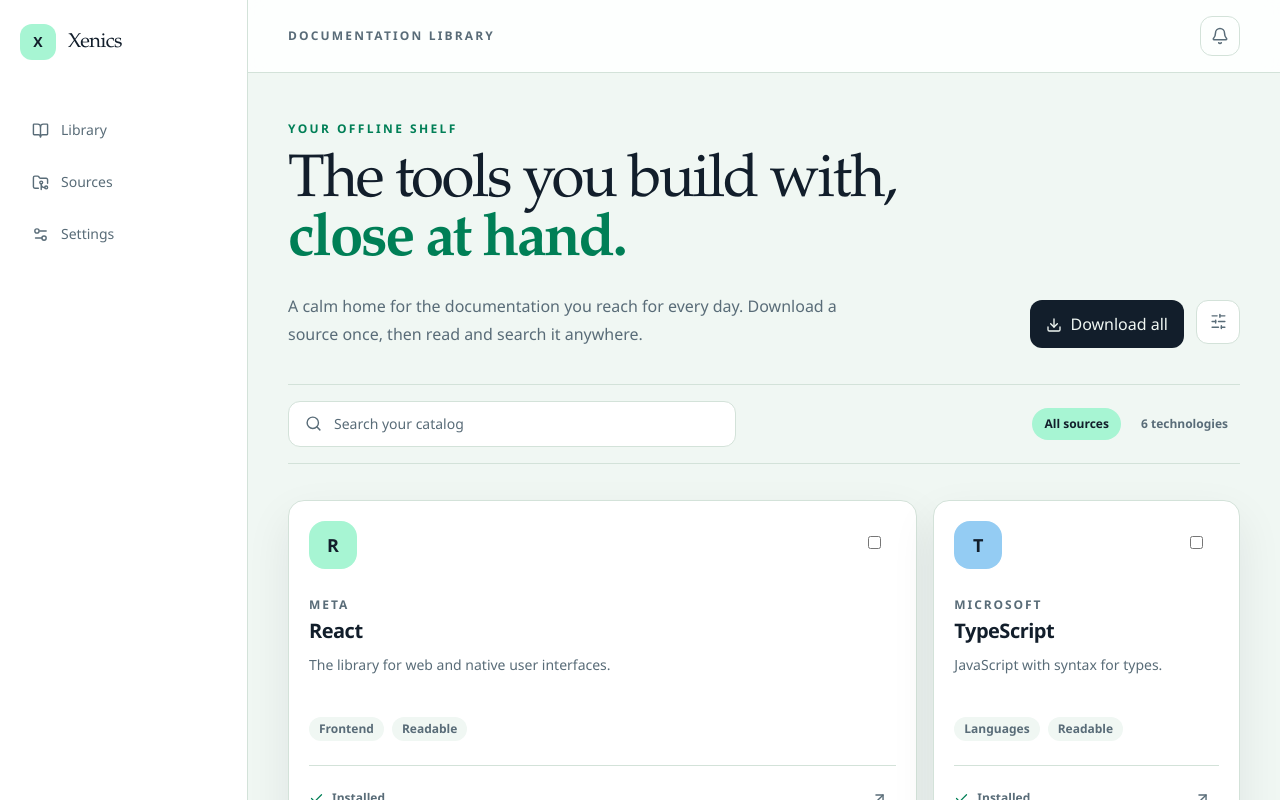
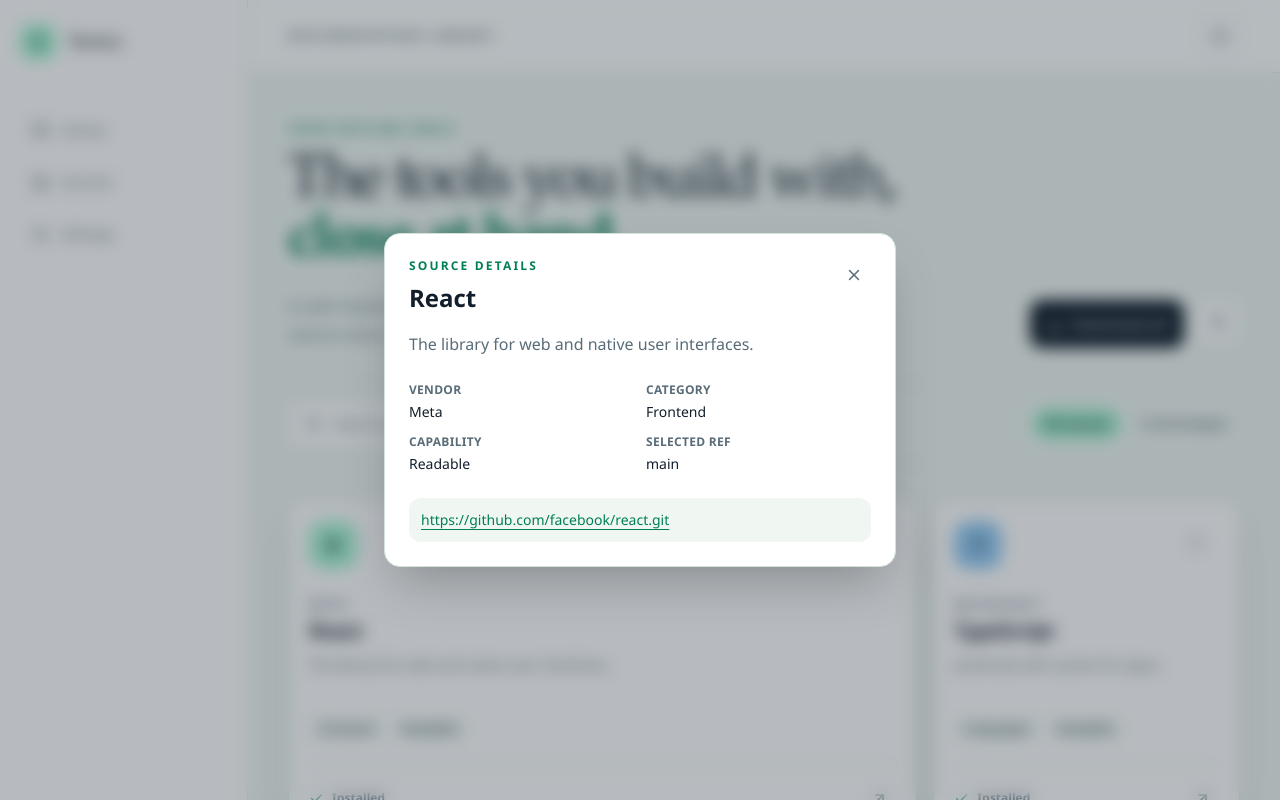
Before and after one commit to denistrator/xenics, a React (Vite) app: page / in a window 1280 px wide. Both pictures are taken after a click on the button 602 px from the left and 668 px from the top of the page. Shown: the top 800 px of the page. Built offline with nearby package versions, Linux system fonts and the light colour scheme.

Commit message:
feat: complete catalog interaction workflows

```diff
--- a/src/features/catalog/CatalogPage.tsx
+++ b/src/features/catalog/CatalogPage.tsx
@@ -2,7 +2,8 @@ import { Download, Search, SlidersHorizontal } from 'lucide-react'
 import { useDeferredValue, useMemo, useState, type ReactNode } from 'react'
 import { repositories } from './catalog-model'
 import { RepositoryCard } from './RepositoryCard'
-import { selectRange, toggleSelection } from './catalog-selection'
+import { defaultDownloadSelection, selectRange, toggleSelection } from './catalog-selection'
+import { SourceDetails } from './SourceDetails'
 
 type DownloadState = 'idle' | 'loading' | 'success' | 'error'
 
@@ -30,6 +31,7 @@ export function CatalogPage({ onDownload }: CatalogPageProps): ReactNode {
   const [selectionAnchorId, setSelectionAnchorId] = useState<string | null>(null)
   const [searchQuery, setSearchQuery] = useState('')
   const [downloadState, setDownloadState] = useState<DownloadState>('idle')
+  const [detailsRepositoryId, setDetailsRepositoryId] = useState<string | null>(null)
   const deferredSearchQuery = useDeferredValue(searchQuery.trim().toLowerCase())
 
   const visibleRepositories = useMemo(
@@ -38,9 +40,7 @@ export function CatalogPage({ onDownload }: CatalogPageProps): ReactNode {
   )
   const selectedRepositoryIds = useMemo(() => new Set(selectedIds), [selectedIds])
   const downloadableRepositoryIds = useMemo(
-    () => repositories
-      .filter((repository) => repository.capability !== 'Website only')
-      .map((repository) => repository.id),
+    () => defaultDownloadSelection(repositories),
     [],
   )
 
@@ -86,6 +86,9 @@ export function CatalogPage({ onDownload }: CatalogPageProps): ReactNode {
     success: 'Downloads queued',
     error: 'Download failed — retry',
   }[downloadState]
+  const detailsRepository = detailsRepositoryId === null
+    ? undefined
+    : repositories.find(({ id }) => id === detailsRepositoryId)
 
   return (
     <div id="catalog" className="space-y-9">
@@ -157,12 +160,13 @@ export function CatalogPage({ onDownload }: CatalogPageProps): ReactNode {
               featured={index === 0 && deferredSearchQuery === ''}
               selected={selectedRepositoryIds.has(repository.id)}
               onSelect={(shiftKey) => handleSelect(repository.id, shiftKey)}
-              onOpen={() => undefined}
+              onOpen={() => setDetailsRepositoryId(repository.id)}
               onDownload={() => void startDownload([repository.id])}
             />
           ))}
         </div>
       )}
+      {detailsRepository && <SourceDetails repository={detailsRepository} onClose={() => setDetailsRepositoryId(null)} />}
     </div>
   )
 }
--- /dev/null
+++ b/src/features/catalog/SourceDetails.tsx
@@ -0,0 +1,36 @@
+import { X } from 'lucide-react'
+import type { ReactNode } from 'react'
+import type { Repository } from './catalog-model'
+
+type SourceDetailsProps = {
+  repository: Repository
+  onClose: () => void
+}
+
+export function SourceDetails({ repository, onClose }: SourceDetailsProps): ReactNode {
+  return (
+    <div className="fixed inset-0 z-40 grid place-items-center bg-x-ink/30 p-4 backdrop-blur-sm" role="presentation" onClick={(event) => { if (event.target === event.currentTarget) onClose() }}>
+      <section role="dialog" aria-modal="true" aria-label={`${repository.name} details`} className="w-full max-w-lg rounded-2xl border border-x-line bg-x-panel p-6 shadow-2xl">
+        <div className="flex items-start justify-between gap-4">
+          <div>
+            <p className="text-xs font-bold uppercase tracking-[.18em] text-x-mint-strong">Source details</p>
+            <h2 id="source-details-title" className="mt-2 text-2xl font-semibold">{repository.name}</h2>
+          </div>
+          <button type="button" aria-label="Close source details" onClick={onClose} className="rounded-lg p-2 text-x-muted hover:bg-x-paper">
+            <X aria-hidden="true" size={18} />
+          </button>
+        </div>
+        <p className="mt-4 leading-7 text-x-muted">{repository.description}</p>
+        <dl className="mt-6 grid gap-3 text-sm sm:grid-cols-2">
+          <div><dt className="text-xs font-semibold uppercase tracking-wide text-x-muted">Vendor</dt><dd className="mt-1">{repository.vendor}</dd></div>
+          <div><dt className="text-xs font-semibold uppercase tracking-wide text-x-muted">Category</dt><dd className="mt-1">{repository.category}</dd></div>
+          <div><dt className="text-xs font-semibold uppercase tracking-wide text-x-muted">Capability</dt><dd className="mt-1">{repository.capability}</dd></div>
+          <div><dt className="text-xs font-semibold uppercase tracking-wide text-x-muted">Selected ref</dt><dd className="mt-1">{repository.selectedRef}</dd></div>
+        </dl>
+        <a href={repository.sourceUrl} target="_blank" rel="noreferrer" className="mt-6 block break-all rounded-xl bg-x-paper p-3 text-sm text-x-mint-strong underline underline-offset-4">
+          {repository.sourceUrl}
+        </a>
+      </section>
+    </div>
+  )
+}
--- a/src/features/catalog/catalog-selection.ts
+++ b/src/features/catalog/catalog-selection.ts
@@ -1,4 +1,11 @@
 export type SelectableItem = { id: string; selectable?: boolean }
+type DownloadableItem = { id: string; capability: string }
+
+export function defaultDownloadSelection(items: DownloadableItem[]): string[] {
+  return items
+    .filter(({ capability }) => capability === 'Readable' || capability === 'Partially readable')
+    .map(({ id }) => id)
+}
 
 export function selectRange(items: SelectableItem[], from: number, to: number): string[] {
   const start = Math.min(from, to)
```
Also changed, not shown: 3 other files (tests, documents, lock files or other folders).
